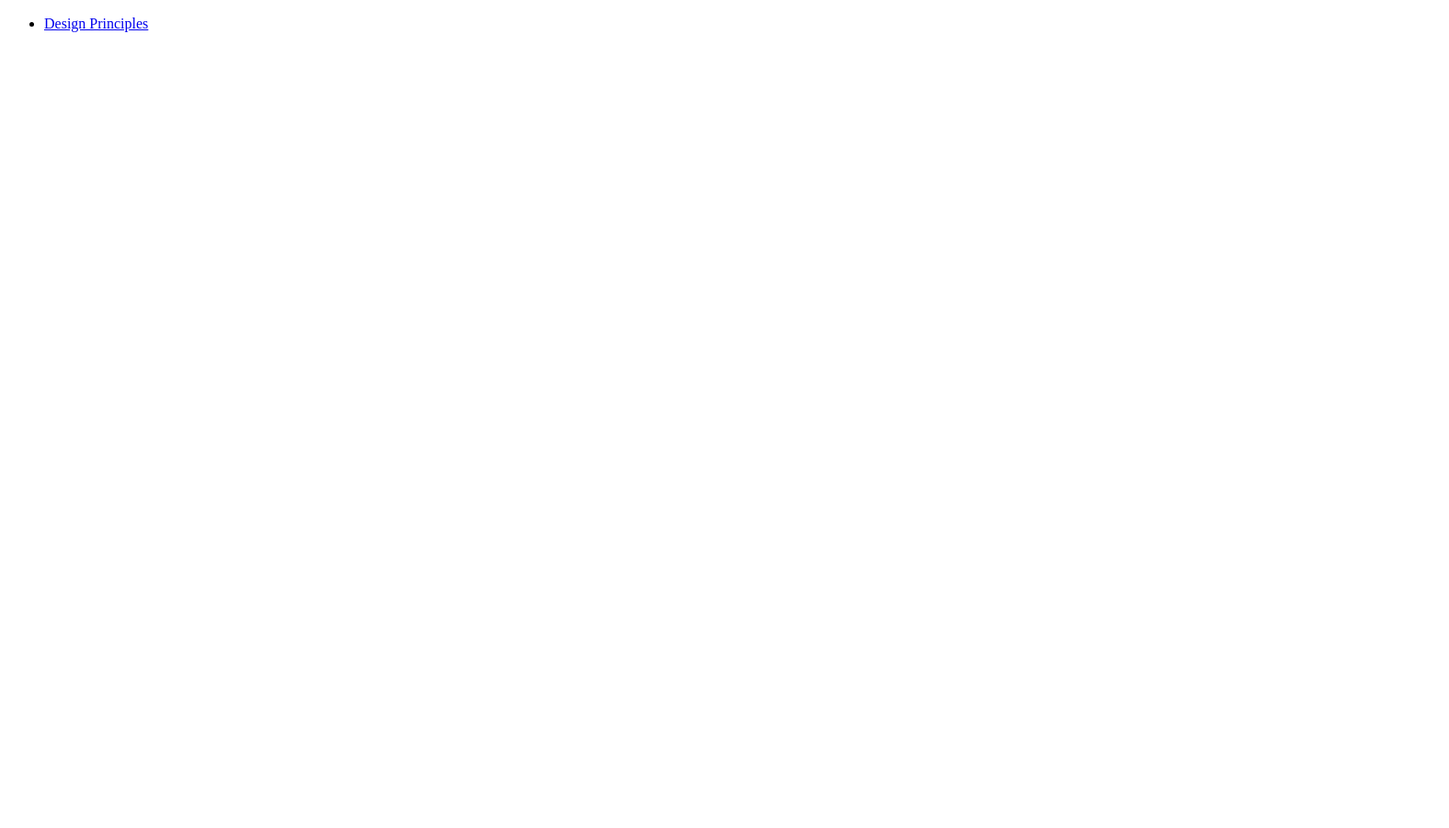
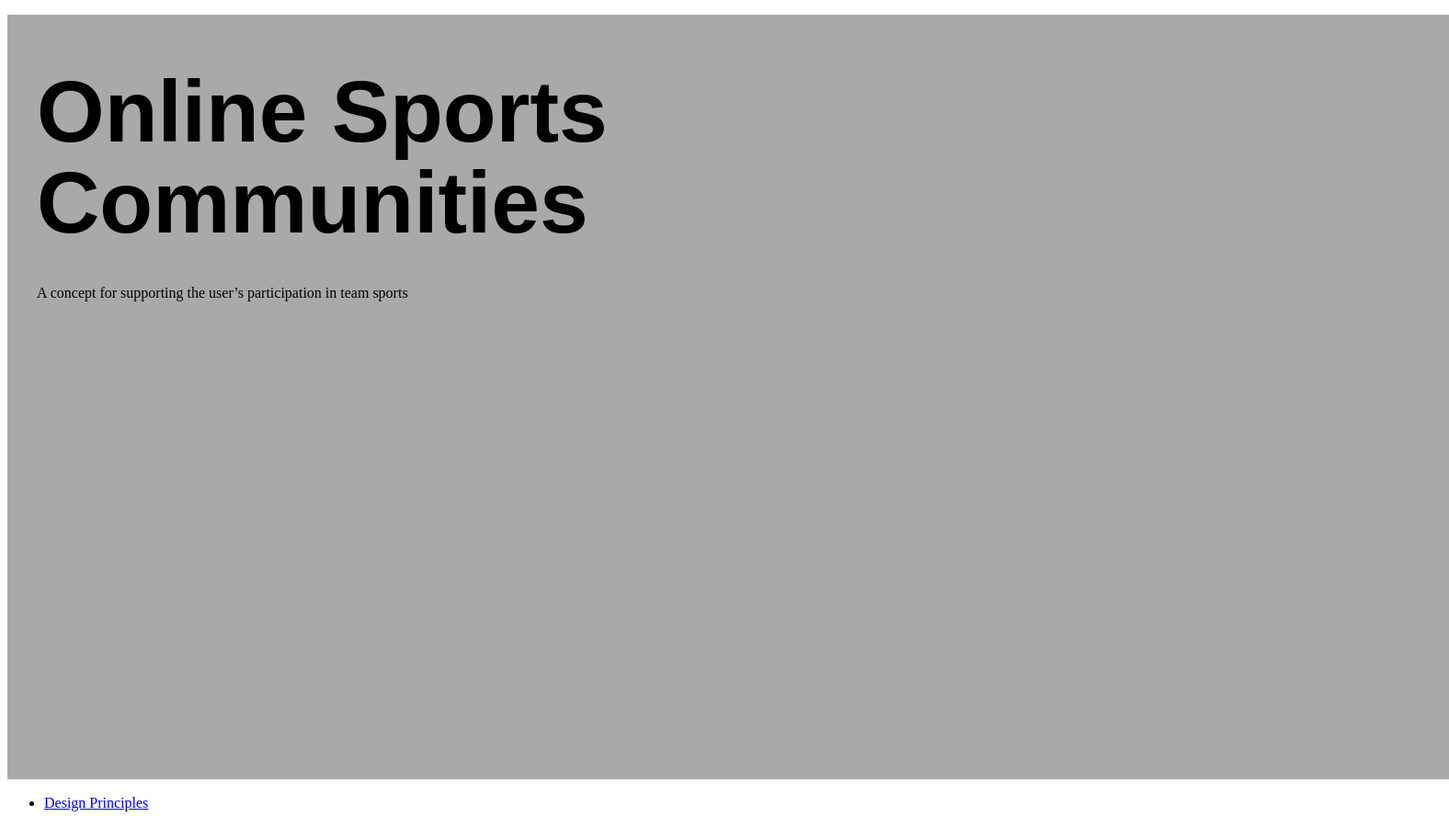
Before and after one commit to mi-classroom/webdev-fd-2021-basics-JJJS777, a plain HTML site: page index.html in a window 1280 px wide. Shown: the whole page at 92% size, 1576 px wide, since content can reach past the window. Before the commit the page ends 800 px from the top, so only its background shows below. Drawn offline with Linux system fonts and the light colour scheme.

Commit message:
...weiter bei HTML 2.1 ...

```diff
--- a/CSS/stylesheet.css
+++ b/CSS/stylesheet.css
@@ -15,6 +15,12 @@ Section{
     padding-bottom: 16px;
 }
 
+.h1Big{
+    font-size: 71pt;
+    color: black;
+
+}
+
 h1{
     font-size: 37pt;
     font-family: sans-serif;
@@ -25,7 +31,8 @@ h2{
     font-size: 23pt;
 }
 
-h3{
+h3
+{
     font-size: 19pt;
 }
 
@@ -54,6 +61,15 @@ blockquote{
     padding-bottom: 16px;
 }
 
+/*Section Front-Page*/
+.front-page-section{
+    width: 100vw;
+    height: 100vh;
+    background-color: darkgray;
+
+}
+
+/*first Section every Page*/
 .firstSection{
     padding-left: 32px;
     padding-right: 256px;
@@ -63,3 +79,10 @@ blockquote{
 
 
 /*Tabelle*/
+
+
+/*Headers, Titels and Subtitels*/
+
+.subTitel{
+    font-size: 23;
+}
--- a/index.html
+++ b/index.html
@@ -13,12 +13,21 @@ auf das Inhaltsverzeichnis ein. -->
 <html lang="en">
 
 <head>
-    <title>Frontend Uebung</title>
+    <title>Front Page</title>
     <link rel="stylesheet" href="../CSS/stylesheet.css">
 
 </head>
 
 <body>
+
+    <section class="front-page-section">
+        <div>
+            <h1 class="h1Big">Online Sports</h1>
+            <h1 class="h1Big">Communities</h1>
+            <p class="subTitel">A concept for supporting the user’s participation in team sports</p>
+        </div>
+
+    </section>
 
     <nav>
         <ul>
```
Also changed, not shown: chapter/design-principles.html (+2 -0 lines).
